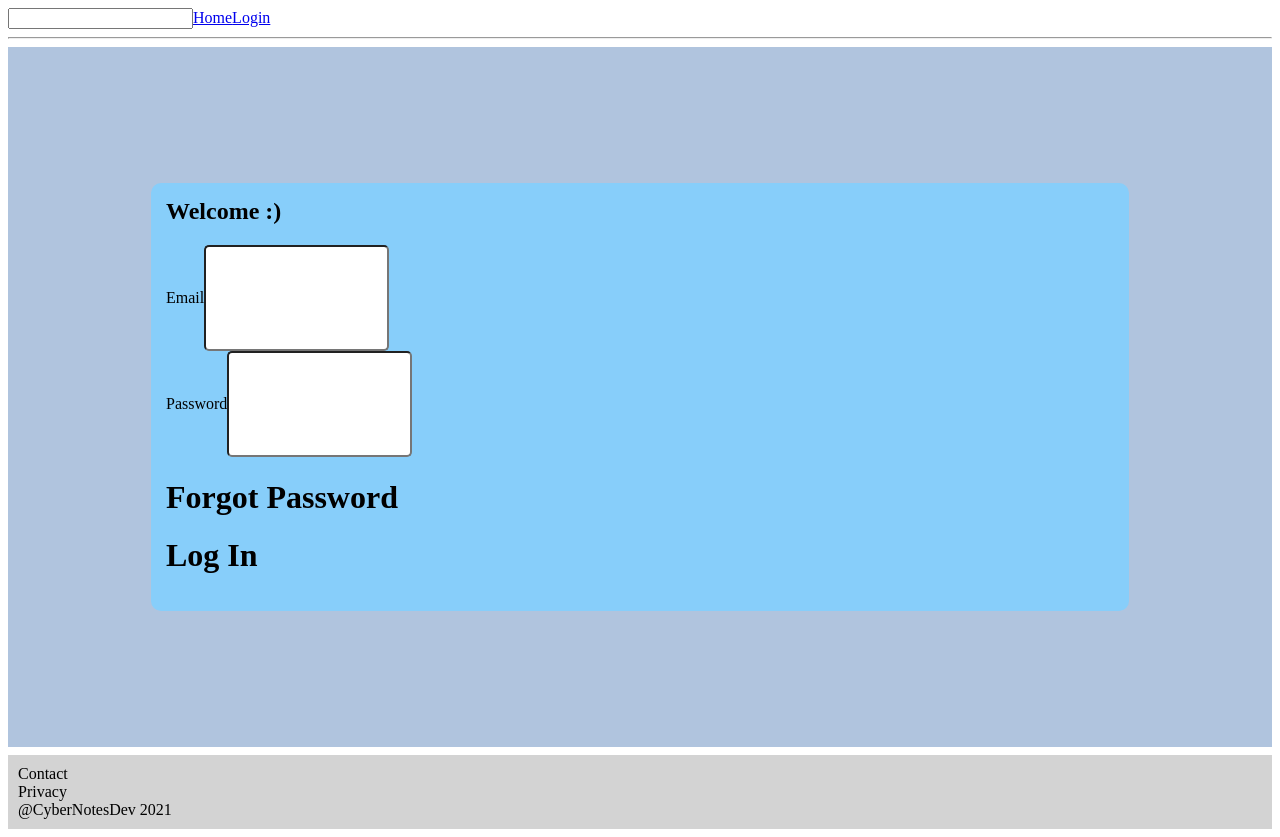
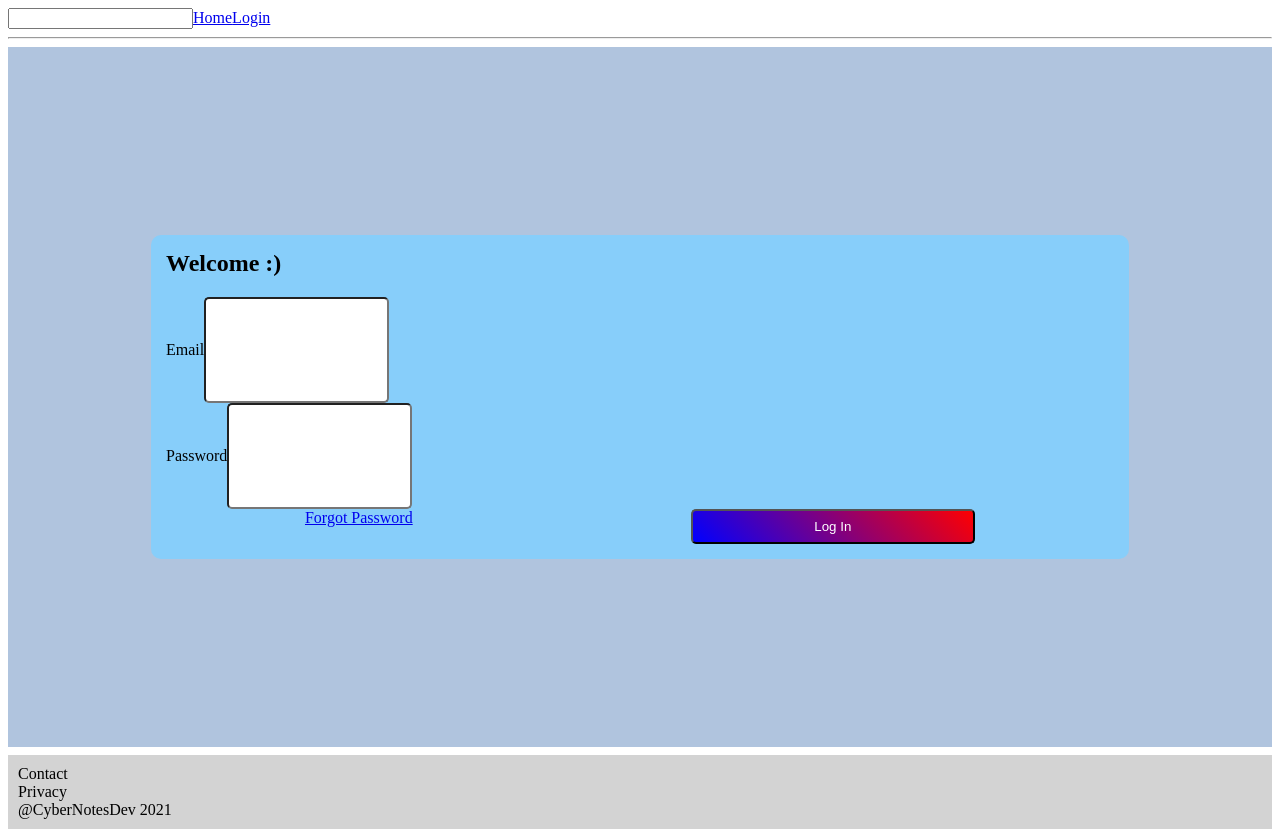
Before and after one commit to CyberNotesDev/lookatme, a JavaScript app in the folder lookatmefile/: page /login in a window 1280 px wide. Built offline with nearby package versions, Linux system fonts and the light colour scheme; the HTML template or start-up script is replaced by a standard one.

Commit message:
Added a thing for desing layout

```diff
--- a/lookatmefile/src/components/LogIn.js
+++ b/lookatmefile/src/components/LogIn.js
@@ -1,22 +1,30 @@
 import 'react-router-dom';
 import './../css/LogIn.css';
-
+import { Link, Switch, Route, BrowserRouter as Router } from 'react-router-dom';
+// Work on Help Page
 function LogIn() {
     return (
+      <Router>
         <div className="login">
           <div className="form-container">
             <h2>Welcome :)</h2>
-          <form>
+            <form action="/account.js" method="POST">
+
               <label>Email</label>
-            <input type="text" />
+              <input type="text" required />
               <br />
               <label>Password</label>
-            <input type="password" />
+              <input type="password" pattern=".{8,}" required />
+
+              <div className="logandforgot">
+                <Link to="/help">Forgot Password</Link>
+                <button type="submit">Log In</button>
+              </div>
+
             </form>
-          <h1>Forgot Password</h1>
-          <h1>Log In</h1>
           </div>
         </div>
+      </Router>
     );
   }
 
```
Lines whose indentation alone changed are shown as unchanged.
